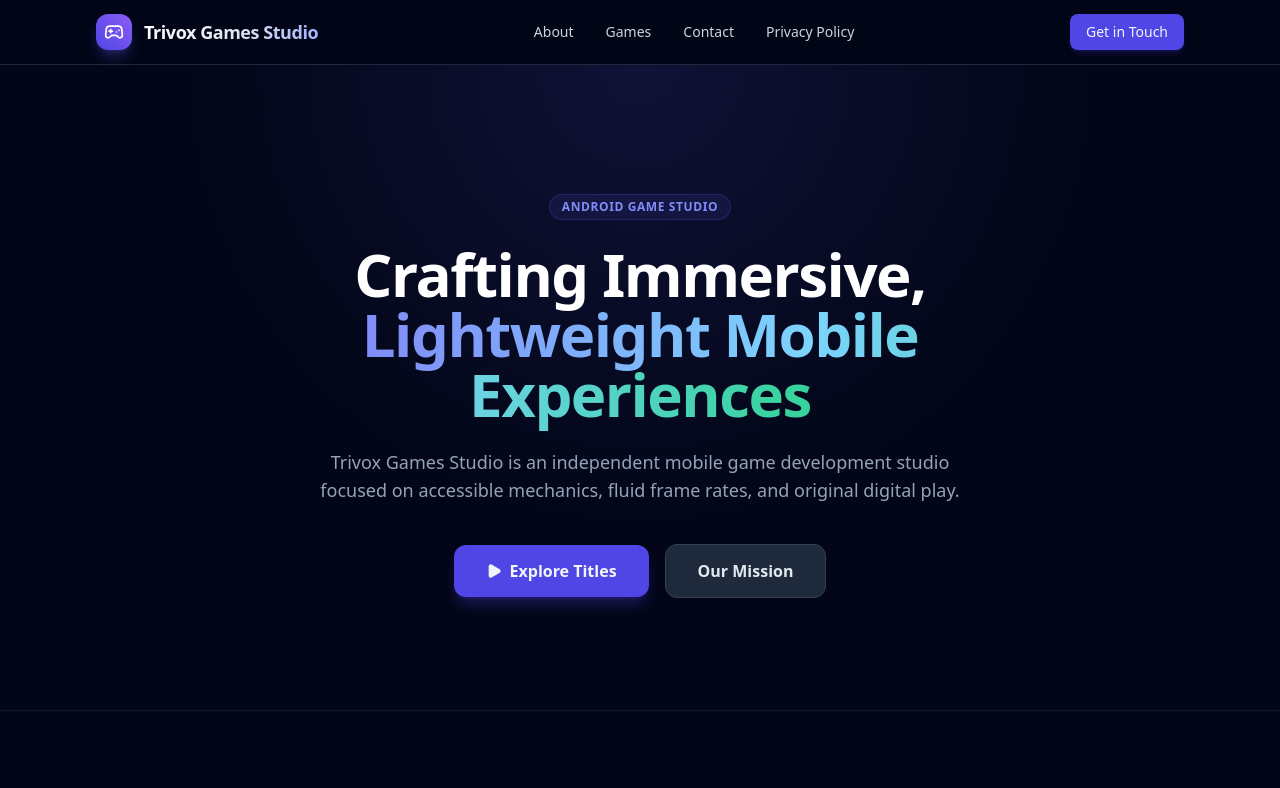
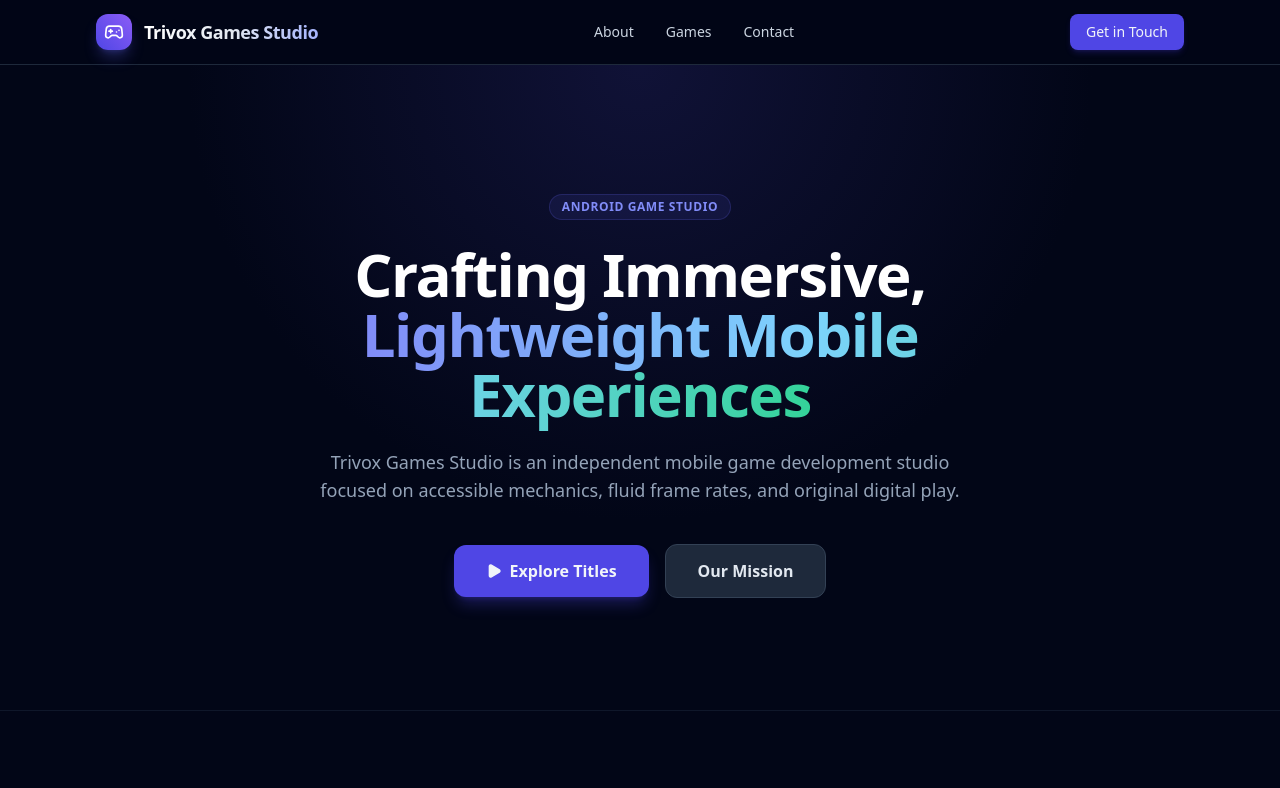
Before and after one commit to trivox-games/trivoxgames-app, a plain HTML site: page index.html in a window 1280 px wide. Shown: the top 788 px of the page. Drawn offline with nearby package versions, Linux system fonts and the light colour scheme.

Commit message:
Update index.html
updated some info

```diff
--- a/index.html
+++ b/index.html
@@ -45,7 +45,6 @@
         <a href="#about" class="hover:text-indigo-400 transition-colors">About</a>
         <a href="#games" class="hover:text-indigo-400 transition-colors">Games</a>
         <a href="#contact" class="hover:text-indigo-400 transition-colors">Contact</a>
-        <button onclick="openModal('privacy-modal')" class="hover:text-indigo-400 transition-colors">Privacy Policy</button>
       </div>
 
       <a href="#contact" class="px-4 py-2 text-sm font-medium bg-indigo-600 hover:bg-indigo-500 rounded-lg transition-all shadow-md shadow-indigo-600/20">
@@ -274,7 +273,7 @@
         © 2026 Trivox Games Studio. All rights reserved.
       </div>
       <div class="flex items-center space-x-6">
-        <button onclick="openModal('privacy-modal')" class="hover:text-indigo-400 transition-colors">Privacy Policy</button>
+        <a href="/privacy-policy" class="hover:text-indigo-400 transition-colors">Privacy Policy</a>
         <button onclick="openModal('terms-modal')" class="hover:text-indigo-400 transition-colors">Terms of Service</button>
         <a href="mailto:trivoxgames@gmail.com" class="hover:text-indigo-400 transition-colors">Support</a>
       </div>
```
